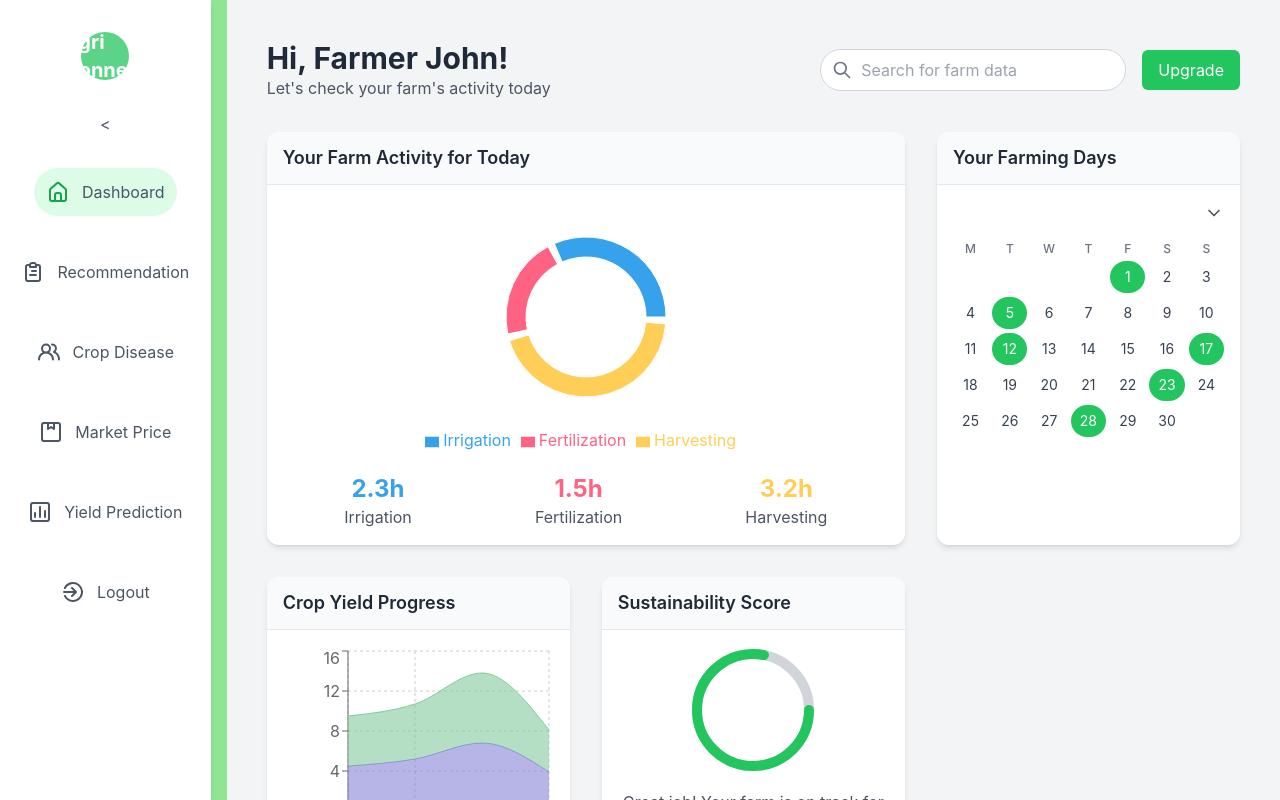
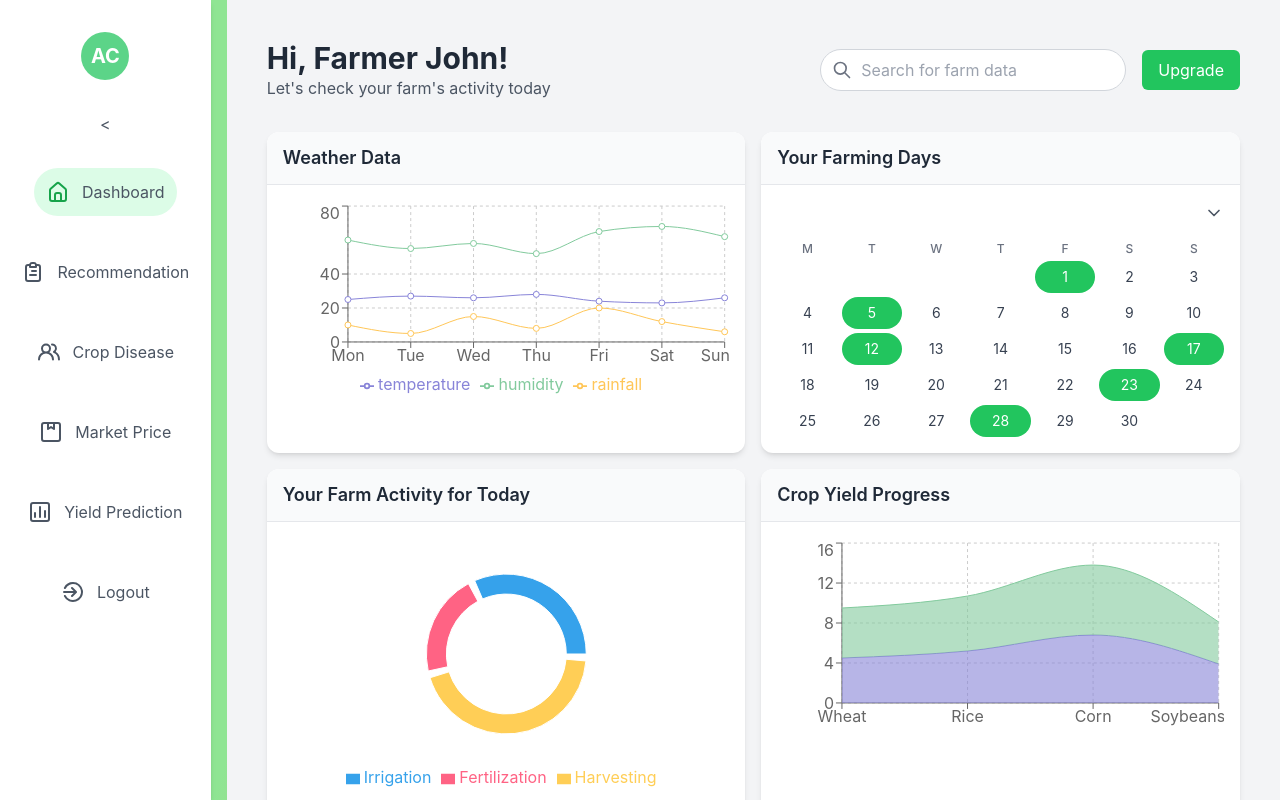
Before and after one commit to avinasha18/AgriConnect, a React (Vite) app in the folder client/: page /dashboard in a window 1280 px wide. Built offline with nearby package versions, Linux system fonts and the light colour scheme; sample sign-in values are in the browser's storage.

Commit message:
improved dashboard

```diff
--- a/client/src/components/Dashboard/index.jsx
+++ b/client/src/components/Dashboard/index.jsx
@@ -1,4 +1,4 @@
-import React, { useState } from 'react';
+import React, { useState, useEffect } from 'react';
 import { motion } from 'framer-motion';
 import {
   AreaChart, Area, PieChart, Pie, Cell, LineChart, Line,
@@ -8,6 +8,7 @@ import {
   Cloud, Leaf, DollarSign, Droplet, Sun, Wind,
   Thermometer, Calendar, Plus, ChevronDown, Settings, LogOut
 } from 'lucide-react';
+import axios from 'axios';
 
 // Mock data
 const farmActivityData = [
@@ -76,7 +77,7 @@ const SidebarIcon = ({ icon: Icon, active }) => (
   </div>
 );
 
-const Calendarco = ({ month, year, activeDays }) => {
+const CalendarCon = ({ month, year, activeDays, onDayClick }) => {
   const daysInMonth = new Date(year, month + 1, 0).getDate();
   const firstDay = new Date(year, month, 1).getDay();
   const days = Array.from({ length: daysInMonth }, (_, i) => i + 1);
@@ -92,8 +93,9 @@ const Calendarco = ({ month, year, activeDays }) => {
       {days.map(day => (
         <div
           key={day}
-          className={`h-8 flex items-center justify-center rounded-full text-sm
+          className={`h-8 flex items-center justify-center rounded-full text-sm cursor-pointer
             ${activeDays.includes(day) ? 'bg-green-500 text-white' : 'text-gray-700'}`}
+          onClick={() => onDayClick(day)}
         >
           {day}
         </div>
@@ -113,10 +115,28 @@ const ProgressBar = ({ value, max, className = '' }) => (
 
 const Dashboard = () => {
   const [activeTab, setActiveTab] = useState('dashboard');
+  const [activeDays, setActiveDays] = useState([1, 5, 12, 17, 23, 28]);
+
+  const handleDayClick = async (day) => {
+    // Update the active days
+    setActiveDays(prevDays => {
+      if (prevDays.includes(day)) {
+        return prevDays.filter(d => d !== day);
+      } else {
+        return [...prevDays, day];
+      }
+    });
+
+    // Send the update to the backend
+    try {
+      await axios.post('/api/update-status', { day });
+    } catch (error) {
+      console.error('Error updating status:', error);
+    }
+  };
 
   return (
     <div className="flex h-full overflow-y-auto bg-gray-100 w-full">
-
       <div className="flex-1 p-10 overflow-auto w-full">
         <div className="flex justify-between items-center mb-8">
           <div>
@@ -140,8 +160,46 @@ const Dashboard = () => {
           </div>
         </div>
 
-        <div className="grid grid-cols-3 gap-8">
-          <Card className="col-span-2">
+        <div className="grid grid-cols-2 gap-4">
+
+
+        <Card className="col-span-1">
+            <CardHeader>
+              <CardTitle>Weather Data</CardTitle>
+            </CardHeader>
+            <CardContent>
+              <ResponsiveContainer width="100%" height={200}>
+                <LineChart data={weatherData}>
+                  <CartesianGrid strokeDasharray="3 3" />
+                  <XAxis dataKey="day" />
+                  <YAxis />
+                  <Tooltip />
+                  <Legend />
+                  <Line type="monotone" dataKey="temperature" stroke="#8884d8" />
+                  <Line type="monotone" dataKey="humidity" stroke="#82ca9d" />
+                  <Line type="monotone" dataKey="rainfall" stroke="#ffc658" />
+                </LineChart>
+              </ResponsiveContainer>
+            </CardContent>
+          </Card>
+
+          <Card>
+            <CardHeader>
+              <CardTitle>Your Farming Days</CardTitle>
+            </CardHeader>
+            <CardContent>
+              <div className="flex justify-between items-center mb-4">
+                <span className="font-semibold">June</span>
+                <button className="text-gray-600 hover:text-gray-800">
+                  <ChevronDown size={20} />
+                </button>
+              </div>
+              <CalendarCon month={5} year={2023} activeDays={activeDays} onDayClick={handleDayClick} />
+            </CardContent>
+          </Card>
+
+
+          <Card className="col-span-1">
             <CardHeader>
               <CardTitle>Your Farm Activity for Today</CardTitle>
             </CardHeader>
@@ -178,20 +236,6 @@ const Dashboard = () => {
             </CardContent>
           </Card>
 
-          <Card>
-            <CardHeader>
-              <CardTitle>Your Farming Days</CardTitle>
-            </CardHeader>
-            <CardContent>
-              <div className="flex justify-between items-center mb-4">
-                <span className="font-semibold">June</span>
-                <button className="text-gray-600 hover:text-gray-800">
-                  <ChevronDown size={20} />
-                </button>
-              </div>
-              <Calendarco month={5} year={2023} activeDays={[1, 5, 12, 17, 23, 28]} />
-            </CardContent>
-          </Card>
 
           <Card>
             <CardHeader>
@@ -250,7 +294,7 @@ const Dashboard = () => {
             </CardContent>
           </Card>
 
-          <Card className="col-span-2">
+          <Card className="col-span-1">
             <CardHeader className="flex justify-between items-center">
               <CardTitle>My Farming Habits</CardTitle>
               <button className="text-green-500 hover:text-green-600 flex items-center">
@@ -278,6 +322,8 @@ const Dashboard = () => {
               </div>
             </CardContent>
           </Card>
+
+
         </div>
       </div>
     </div>
--- a/client/src/components/Sidebar/index.jsx
+++ b/client/src/components/Sidebar/index.jsx
@@ -53,7 +53,7 @@ const Sidebar = () => {
   return (
     <div className={`w-64 bg-white shadow-md flex flex-col items-center py-8 space-y-8 transition-width duration-300 ease-in-out ${expanded ? '' : 'w-20'}`}>
       <div className="w-12 h-12 bg-green-500 rounded-full flex items-center justify-center text-white font-bold text-xl animate-pulse">
-        {expanded ? 'Agri Connect' : 'AC'}
+        {expanded ? 'AC' : 'AC'}
       </div>
       <div className="flex items-center justify-center w-full mt-4">
         <button onClick={toggleSidebar} className="text-gray-600 hover:text-green-600 transition-all duration-300 ease-in-out">
```
